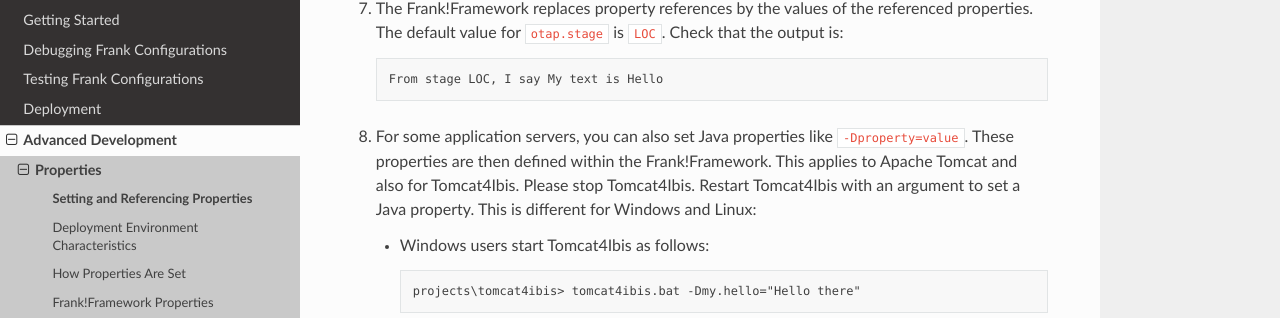
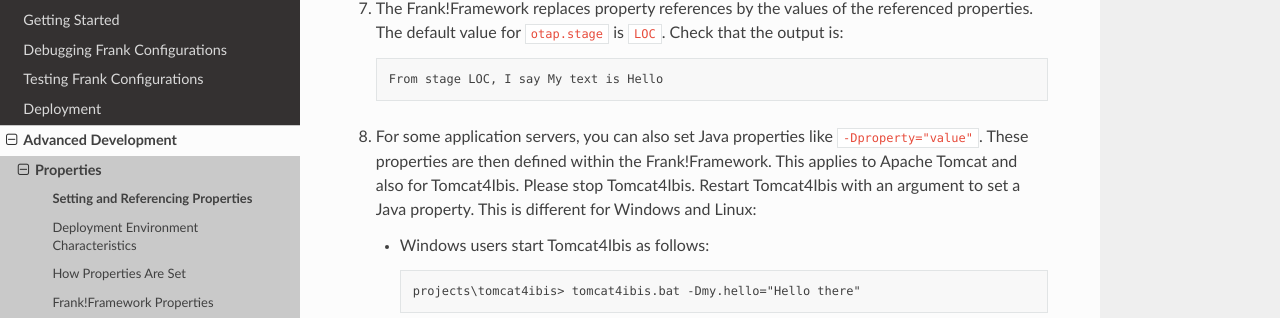
Before and after one commit to frankframework/frank-manual, a Sphinx documentation site: the page built from docs/source/advancedDevelopment/properties/referencing.rst, in a window 1280 px wide and 900 px high, scrolled down 1419 px. Shown: the part 129-447 px from the top of the window. Built offline with Sphinx 7.4.7 and the Read the Docs theme 2.0.0, drawn with Linux system fonts in a browser that asks for light colours.

Commit message:
Small fixes

```diff
--- a/docs/source/advancedDevelopment/properties/deploymentEnvironment.rst
+++ b/docs/source/advancedDevelopment/properties/deploymentEnvironment.rst
@@ -29,6 +29,7 @@ The Frank!Framework detects the type of application server used to host it. This
 --------------------------  --------------------------------------
    WAS                         WebSphere Application Server.
    TOMCAT                      Apache Tomcat.
+   TOMCAT                      Tomcat4Ibis.
    TOMCAT                      WeAreFrank! Quick Docker Installer.
    JBOSS                       JBoss Application Server
    TIBCOAMX                    Tibco AMX
--- a/docs/source/advancedDevelopment/properties/framework.rst
+++ b/docs/source/advancedDevelopment/properties/framework.rst
@@ -17,7 +17,7 @@ otap.side
   Use this to characterize your deployment environment as explained in subsection :ref:`propertiesDeploymentEnvironment`. Only works as system property. The default value is ``xxx``. This default is sufficient if the deployment server and the DTAP stage fully characterize your deployment. This property determines what property files are read by the Frank!Framework to set other properties.
 
 otap.stage
-  Defines the DTAP stage of this deployment. Only works as system property. Possible values are "LOC", "DEV", "TST", "ACC" and "PRD". The default value is ``LOC``. This property determines what property files are read by the Frank!Framework to set other properties. See subsection :ref:`propertiesDeploymentEnvironment` for more details.
+  Defines the DTAP stage of this deployment. Only works as system property. Possible values are ``LOC``, ``DEV``, ``TST``, ``ACC`` and ``PRD``. The default value is ``LOC``. This property determines what property files are read by the Frank!Framework to set other properties. See subsection :ref:`propertiesDeploymentEnvironment` for more details.
 
 configurations.names
   The value should be a comma-separated list of all configurations. For example, if your Frank contains the classpath configuration and a configuration ``MyConfig``, then the value of this property should be ``${instance.name},MyConfig``. Only works as system property or classpath property, unless you work with nested configurations. Nested configurations are beyond the scope of this manual at the moment. If you only have the classpath configuration, this property can be omitted.
--- a/docs/source/advancedDevelopment/properties/initialization.rst
+++ b/docs/source/advancedDevelopment/properties/initialization.rst
@@ -50,8 +50,6 @@ Look below the heading "Dynamic Parameters". Changes done at runtime will be und
 
 An example is the log level, which determines how much logging data is produced. On production you normally set it to ``ERROR`` or ``WARN``. If there is an incident, you can temporarily put it to ``INFO`` or ``DEBUG`` to collect data about the issue.
 
-The next subsection explains how to reference properties within your Frank configs.
-
 .. In AppConstants.properties the following sequence is defined:
    CompanySpecifics.properties,
    CompanySpecifics_${otap.side}.properties,
--- a/docs/source/advancedDevelopment/properties/referencing.rst
+++ b/docs/source/advancedDevelopment/properties/referencing.rst
@@ -52,7 +52,7 @@ Both in property files and in XML Frank config files, you can reference properti
 
      From stage LOC, I say My text is Hello
 
-#. For some application servers, you can also set Java properties like ``-Dproperty=value``. These properties are then defined within the Frank!Framework. This applies to Apache Tomcat and also for Tomcat4Ibis. Please stop Tomcat4Ibis. Restart Tomcat4Ibis with an argument to set a Java property. This is different for Windows and Linux:
+#. For some application servers, you can also set Java properties like ``-Dproperty="value"``. These properties are then defined within the Frank!Framework. This applies to Apache Tomcat and also for Tomcat4Ibis. Please stop Tomcat4Ibis. Restart Tomcat4Ibis with an argument to set a Java property. This is different for Windows and Linux:
 
    * Windows users start Tomcat4Ibis as follows: ::
 
```
